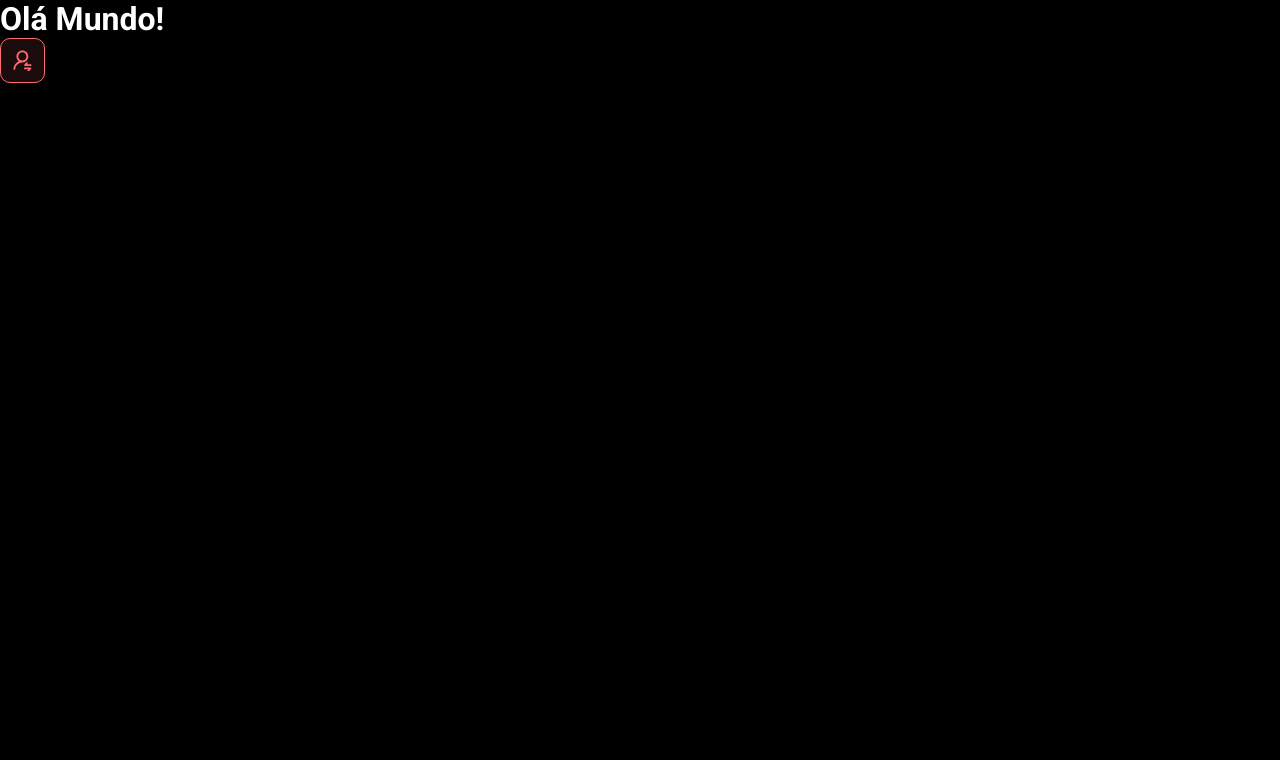
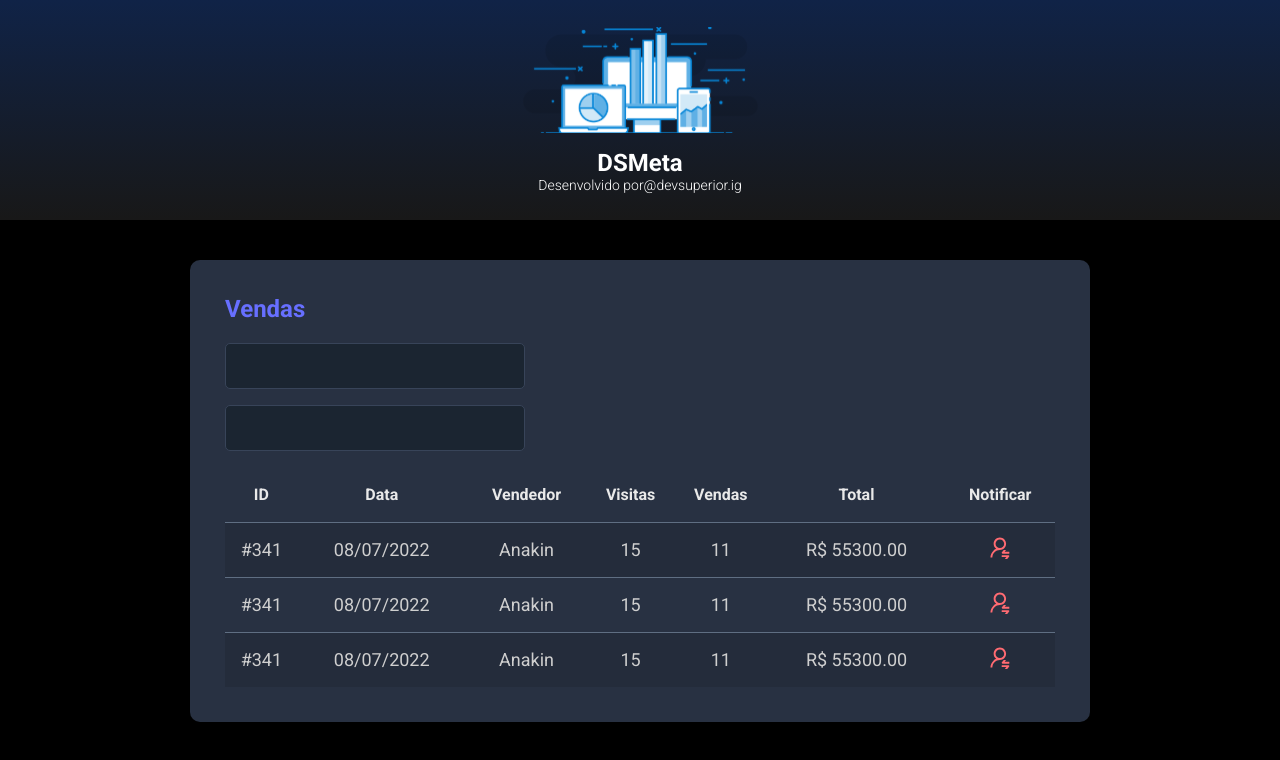
Before and after one commit to MarcelloAllves/dsmeta, a React (Vite) app in the folder frontend/: page / in a window 1280 px wide. Shown: the top 760 px of the page. Built offline with nearby package versions, Linux system fonts and the light colour scheme.

Commit message:
Other components

```diff
--- a/frontend/src/App.tsx
+++ b/frontend/src/App.tsx
@@ -1,10 +1,17 @@
-import NotificationButton from "./components/NotificationButton"
+import Header from "./components/Header"
+import SalesCard from "./components/SalesCard"
 
 function App() {
-  return(
+  return (
     <>
-    <h1>Olá Mundo!</h1>
-    <NotificationButton/>
+      <Header />
+      <main>
+        <section id="sales">
+          <div className="dsmeta-container">
+            <SalesCard />
+          </div>
+        </section>
+      </main>
     </>
   )
 }
--- /dev/null
+++ b/frontend/src/components/Header/index.tsx
@@ -0,0 +1,20 @@
+import logo from '../../assets/img/logo.svg'
+import './styles.css'
+function Header() {
+    return (
+        <>
+            <header>
+                <div className="dsmeta-logo-container">
+                    <img src={logo} alt="DSMeta" />
+                    <h1>DSMeta</h1>
+                    <p>
+                        Desenvolvido por
+                        <a href="https://www.instagram.com/devsuperior.ig">@devsuperior.ig</a>
+                    </p>
+                </div>
+            </header>
+        </>
+    )
+}
+
+export default Header
--- /dev/null
+++ b/frontend/src/components/Header/styles.css
@@ -0,0 +1,27 @@
+header {
+    background: linear-gradient(180deg, #102347 0%, #181818 100%);
+    height: 220px;
+    display: flex;
+    align-items: center;
+    justify-content: center;
+  }
+
+  .dsmeta-logo-container {
+    display: flex;
+    flex-direction: column;
+    align-items: center;
+  }
+
+  .dsmeta-logo-container img {
+    width: 235px;
+  }
+
+  .dsmeta-logo-container h1 {
+    margin-top: 15px;
+    font-size: 24px;
+  }
+
+  .dsmeta-logo-container p {
+    font-size: 14px;
+    font-weight: 300;
+  }
--- /dev/null
+++ b/frontend/src/components/SalesCard/index.tsx
@@ -0,0 +1,86 @@
+import NotificationButton from '../NotificationButton'
+import './styles.css'
+function SalesCard() {
+    return (
+        <>
+            <div className="dsmeta-card">
+                <h2 className="dsmeta-sales-title">Vendas</h2>
+                <div>
+                    <div className="dsmeta-form-control-container">
+                        <input className="dsmeta-form-control" type="text" />
+                    </div>
+                    <div className="dsmeta-form-control-container">
+                        <input className="dsmeta-form-control" type="text" />
+                    </div>
+                </div>
+
+                <div>
+                    <table className="dsmeta-sales-table">
+                        <thead>
+                            <tr>
+                                <th className="show992">ID</th>
+                                <th className="show576">Data</th>
+                                <th>Vendedor</th>
+                                <th className="show992">Visitas</th>
+                                <th className="show992">Vendas</th>
+                                <th>Total</th>
+                                <th>Notificar</th>
+                            </tr>
+                        </thead>
+                        <tbody>
+                            <tr>
+                                <td className="show992">#341</td>
+                                <td className="show576">08/07/2022</td>
+                                <td>Anakin</td>
+                                <td className="show992">15</td>
+                                <td className="show992">11</td>
+                                <td>R$ 55300.00</td>
+                                <td>
+                                    <div className="dsmeta-red-btn-container">
+                                        <div className="dsmeta-red-btn">
+                                            <NotificationButton />
+                                        </div>
+                                    </div>
+                                </td>
+                            </tr>
+                            <tr>
+                                <td className="show992">#341</td>
+                                <td className="show576">08/07/2022</td>
+                                <td>Anakin</td>
+                                <td className="show992">15</td>
+                                <td className="show992">11</td>
+                                <td>R$ 55300.00</td>
+                                <td>
+                                    <div className="dsmeta-red-btn-container">
+                                        <div className="dsmeta-red-btn">
+                                            <NotificationButton />
+                                        </div>
+                                    </div>
+                                </td>
+                            </tr>
+                            <tr>
+                                <td className="show992">#341</td>
+                                <td className="show576">08/07/2022</td>
+                                <td>Anakin</td>
+                                <td className="show992">15</td>
+                                <td className="show992">11</td>
+                                <td>R$ 55300.00</td>
+                                <td>
+                                    <div className="dsmeta-red-btn-container">
+                                        <div className="dsmeta-red-btn">
+                                            <NotificationButton />
+                                        </div>
+                                    </div>
+                                </td>
+                            </tr>
+                        </tbody>
+
+                    </table>
+                </div>
+
+            </div>
+        </>
+    )
+}
+
+export default SalesCard
--- /dev/null
+++ b/frontend/src/components/SalesCard/styles.css
@@ -0,0 +1,97 @@
+.dsmeta-card {
+    background-color: #283142;
+    border-radius: 10px;
+    padding: 30px 10px;
+}
+
+.dsmeta-sales-title {
+    color: #676fff;
+    font-size: 24px;
+    margin-bottom: 20px;
+}
+
+.dsmeta-form-control-container {
+    margin-bottom: 16px;
+    max-width: 300px;
+}
+
+.dsmeta-form-control {
+    width: 100%;
+    height: 46px;
+    background-color: #1b2531;
+    border: 1px solid #384459;
+    border-radius: 5px;
+    color: #9aaabe;
+    padding: 0 20px;
+    font-size: 18px;
+}
+
+.dsmeta-sales-table {
+    width: 100%;
+    border-spacing: 0;
+    border-collapse: collapse;
+}
+
+.dsmeta-sales-table thead {
+    height: 55px;
+    font-size: 16px;
+    color: #e9e9e9;
+    font-weight: 700;
+}
+
+.dsmeta-sales-table tbody {
+    font-size: 14px;
+    font-weight: 400;
+    color: #cfcfcf;
+    text-align: center;
+}
+
+.dsmeta-sales-table tbody tr {
+    height: 74px;
+    border-top: 1px solid #5f6e82;
+}
+
+.dsmeta-sales-table tbody tr:hover>td {
+    background-color: #384459;
+}
+
+.dsmeta-sales-table tbody tr:nth-child(odd) {
+    background-color: #242c3b;
+}
+
+.dsmeta-red-btn-container {
+    display: flex;
+    justify-content: center;
+}
+
+.show576 {
+    display: none;
+}
+
+.show992 {
+    display: none;
+}
+
+@media (min-width: 576px) {
+    .show576 {
+        display: table-cell;
+    }
+
+    .dsmeta-card {
+        padding: 35px;
+    }
+
+    .dsmeta-sales-table tbody tr {
+        height: 55px;
+    }
+
+    .dsmeta-sales-table tbody {
+        font-size: 18px;
+    }
+}
+
+@media (min-width: 992px) {
+    .show992 {
+        display: table-cell;
+    }
+}
--- a/frontend/src/index.css
+++ b/frontend/src/index.css
@@ -20,40 +20,6 @@
   text-decoration: none;
 }
 
-header {
-  background: linear-gradient(180deg, #102347 0%, #181818 100%);
-  height: 220px;
-  display: flex;
-  align-items: center;
-  justify-content: center;
-}
-
-.dsmeta-logo-container {
-  display: flex;
-  flex-direction: column;
-  align-items: center;
-}
-
-.dsmeta-logo-container img {
-  width: 235px;
-}
-
-.dsmeta-logo-container h1 {
-  margin-top: 15px;
-  font-size: 24px;
-}
-
-.dsmeta-logo-container p {
-  font-size: 14px;
-  font-weight: 300;
-}
-
-.dsmeta-card {
-  background-color: #283142;
-  border-radius: 10px;
-  padding: 30px 10px;
-}
-
 .dsmeta-container {
   width: 100%;
   max-width: 900px;
@@ -63,111 +29,3 @@
 #sales {
   padding: 40px 10px;
 }
-
-.dsmeta-sales-title {
-  color: #676fff;
-  font-size: 24px;
-  margin-bottom: 20px;
-}
-
-.dsmeta-form-control-container {
-  margin-bottom: 16px;
-  max-width: 300px;
-}
-
-.dsmeta-form-control {
-  width: 100%;
-  height: 46px;
-  background-color: #1b2531;
-  border: 1px solid #384459;
-  border-radius: 5px;
-  color: #9aaabe;
-  padding: 0 20px;
-  font-size: 18px;
-}
-
-.dsmeta-sales-table {
-  width: 100%;
-  border-spacing: 0;
-  border-collapse: collapse;
-}
-
-.dsmeta-sales-table thead {
-  height: 55px;
-  font-size: 16px;
-  color: #e9e9e9;
-  font-weight: 700;
-}
-
-.dsmeta-sales-table tbody {
-  font-size: 14px;
-  font-weight: 400;
-  color: #cfcfcf;
-  text-align: center;
-}
-
-.dsmeta-sales-table tbody tr {
-  height: 74px;
-  border-top: 1px solid #5f6e82;
-}
-
-.dsmeta-sales-table tbody tr:hover > td {
-  background-color: #384459;
-}
-
-.dsmeta-sales-table tbody tr:nth-child(odd) {
-  background-color: #242c3b;
-}
-
-.dsmeta-red-btn-container {
-    display: flex;
-    justify-content: center;
-}
-
-.dsmeta-red-btn {
-  height: 45px;
-  width: 45px;
-  background: rgba(255, 107, 114, 0.1);
-  border: 1px solid #ff6b72;
-  border-radius: 10px;
-  display: flex;
-  align-items: center;
-  justify-content: center;
-  cursor: pointer;
-}
-
-.dsmeta-red-btn img {
-    width: 19px;
-}
-
-.show576 {
-    display: none;
-}
-
-.show992 {
-    display: none;
-}
-
-@media (min-width: 576px) {
-    .show576 {
-        display: table-cell;
-    }
-
-    .dsmeta-card {
-        padding: 35px;
-    }
-
-    .dsmeta-sales-table tbody tr {
-        height: 55px;
-    }
-
-    .dsmeta-sales-table tbody {
-        font-size: 18px;
-    }
-}
-
-@media (min-width: 992px) {
-    .show992 {
-        display: table-cell;
-    }
-}
```
Also changed, not shown: frontend/src/assets/img/logo.svg (added).
